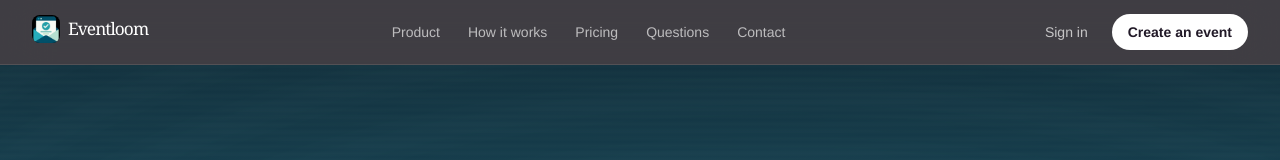
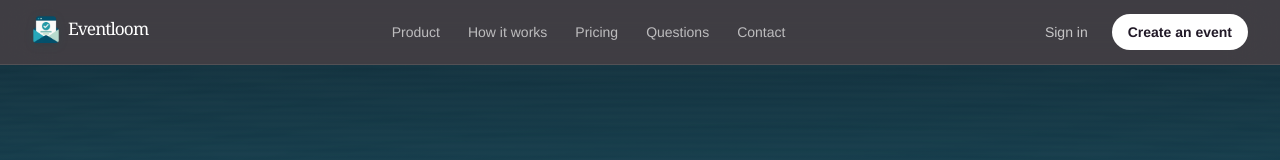
Before and after one commit to eventloom-ai/eventloom, a Next.js app: page / in a window 1280 px wide. Shown: the top 160 px of the page. Built offline with nearby package versions, Linux system fonts and the light colour scheme; no server answers.

Commit message:
Make Eventloom logo transparent

```diff
--- a/src/components/logo.tsx
+++ b/src/components/logo.tsx
@@ -8,8 +8,8 @@ type LogoProps = {
 
 export function EventloomMark({ className = "size-8" }: { className?: string }) {
   return (
-    <span className={["relative inline-block shrink-0 overflow-hidden rounded-[28%] bg-black", className].join(" ")} aria-hidden="true">
-      <Image src="/brand/eventloom-envelope-mark.png" alt="" fill sizes="32px" className="object-cover" />
+    <span className={["relative inline-block shrink-0 drop-shadow-[0_2px_4px_rgba(5,53,70,0.18)]", className].join(" ")} aria-hidden="true">
+      <Image src="/brand/eventloom-envelope-mark-sticker.png" alt="" fill sizes="32px" className="object-contain" />
     </span>
   );
 }
```
Also changed, not shown: public/brand/eventloom-envelope-mark-sticker.png (added).
